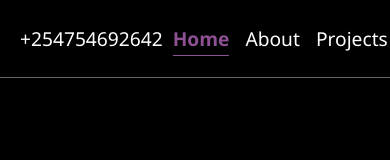
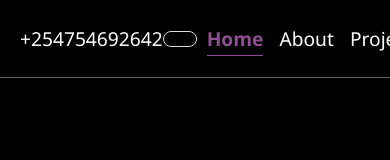
Before and after one commit to Top053/portfolio, a React (Vite) app: page / in a window 390 px wide. Shown: the top 160 px of the page. Built offline with nearby package versions, Linux system fonts and the light colour scheme.

Commit message:
add hamburger button

```diff
--- a/src/Layout.jsx
+++ b/src/Layout.jsx
@@ -10,6 +10,8 @@ function Layout(){
                 <nav className="nav-bar">
                     <div className="page-width nav-content">
                         <p className="contact">+254754692642</p>
+                        {/*Hamburger button-only visible*/}
+                        <button></button>
                         <ul>
                             <li>
                                 <NavLink to="/" end className={({isActive}) => isActive ? "active" : ""}>
```
